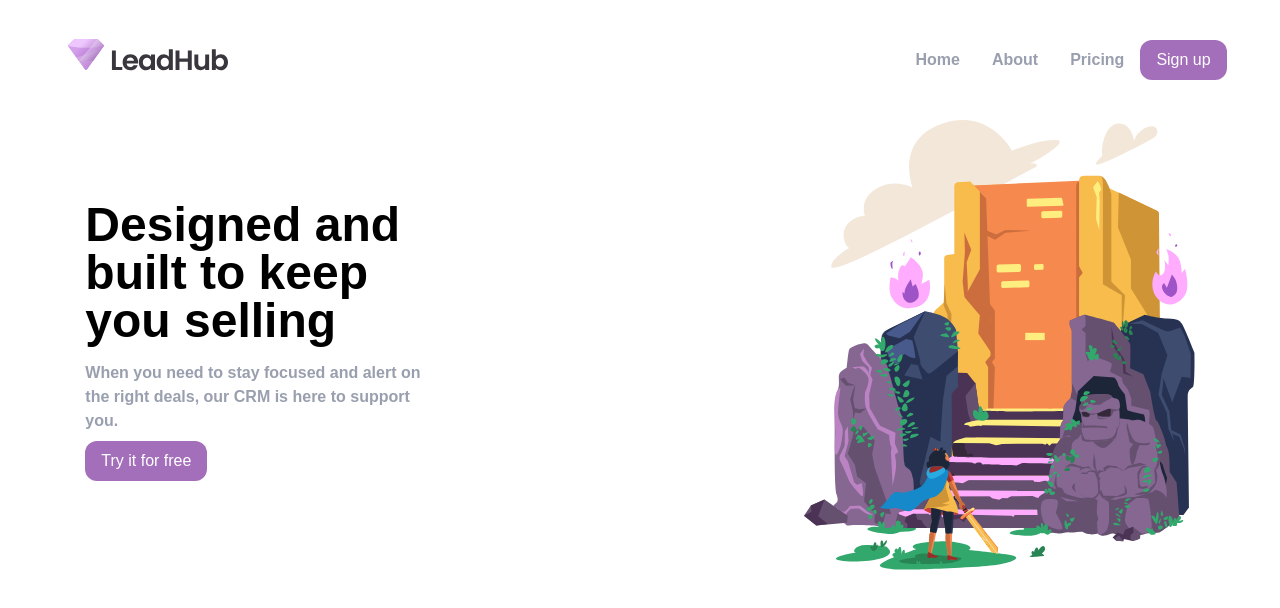
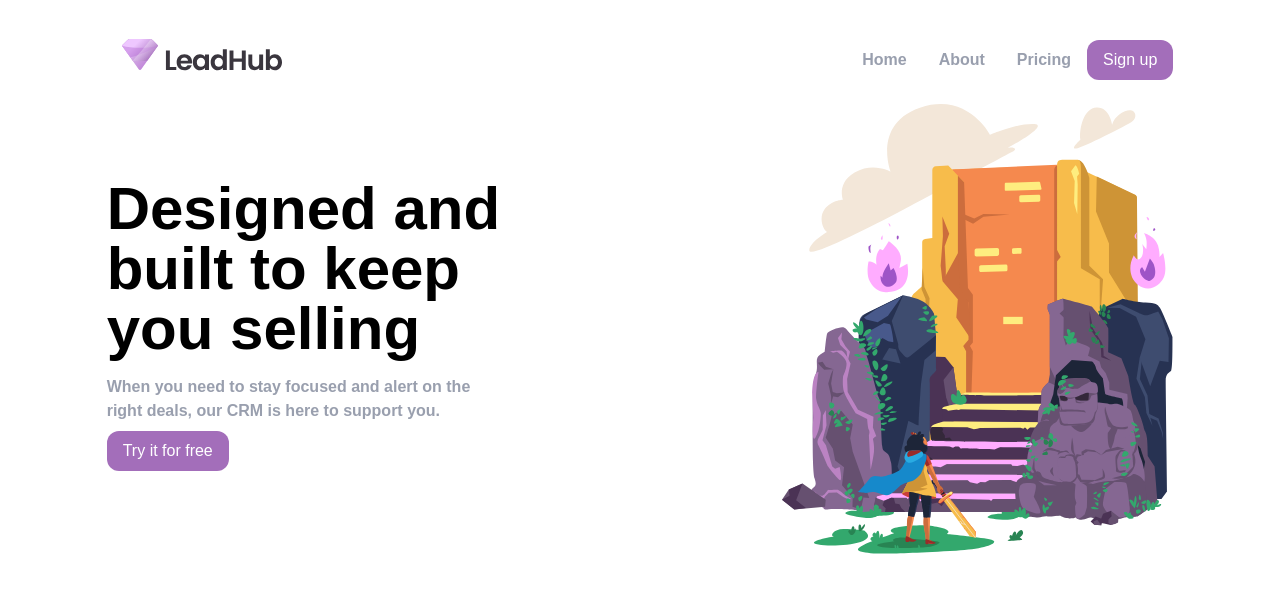
Before and after one commit to Helton-Carlos/react-project, a React app: page / in a window 1280 px wide. Shown: the top 608 px of the page. Built offline with nearby package versions, Linux system fonts and the light colour scheme; the HTML template or start-up script is replaced by a standard one; what miragejs would draw is missing.

Commit message:
feat: layout base

```diff
--- a/src/components/Main/Main.jsx
+++ b/src/components/Main/Main.jsx
@@ -7,12 +7,14 @@ function Main() {
   }
 
   return (
-    <div className="flex justify-between items-center m-8">
-      <div className='w-[350px]'>
-        <h2 className='font-bold text-5xl'>Designed and built to keep you selling</h2>
+    <div className="lg:flex lg:justify-between items-center mt-4">
+      <div className='lg:w-[400px]'>
+        <h2 className='font-bold text-4xl lg:text-6xl'>Designed and built to keep you selling</h2>
         <p className='text-base pt-4'>When you need to stay focused and alert on the right deals, our CRM is here to support you.</p>
+
         <MyButton text="Try it for free" onClick={addFuncion} />
       </div>
+
       <img src={ Illustration } alt="Illustration" className='h-[450px]'/>
     </div>
   )
--- a/src/components/Nav/Nav.jsx
+++ b/src/components/Nav/Nav.jsx
@@ -4,7 +4,7 @@ import MyButton from '../MyButton/MyButton.jsx'
 
 function Nav() {
   function addFuncion() {
-    alert('hey')
+    alert('Sign up')
   }
 
   return (
@@ -25,6 +25,7 @@ function Nav() {
         <Link to="/">
           <p className="px-4 text-base">Pricing</p>
         </Link>
+
         <MyButton text="Sign up" onClick={addFuncion} />
       </div>
     </div>
--- a/src/pages/Index.jsx
+++ b/src/pages/Index.jsx
@@ -3,7 +3,7 @@ import Nav from "../components/Nav/Nav.jsx"
 
 function Index() {
   return (
-    <div className="w-11/12 m-auto">
+    <div className="w-10/12 m-auto">
       <Nav />
       <Main />
     </div>
```
